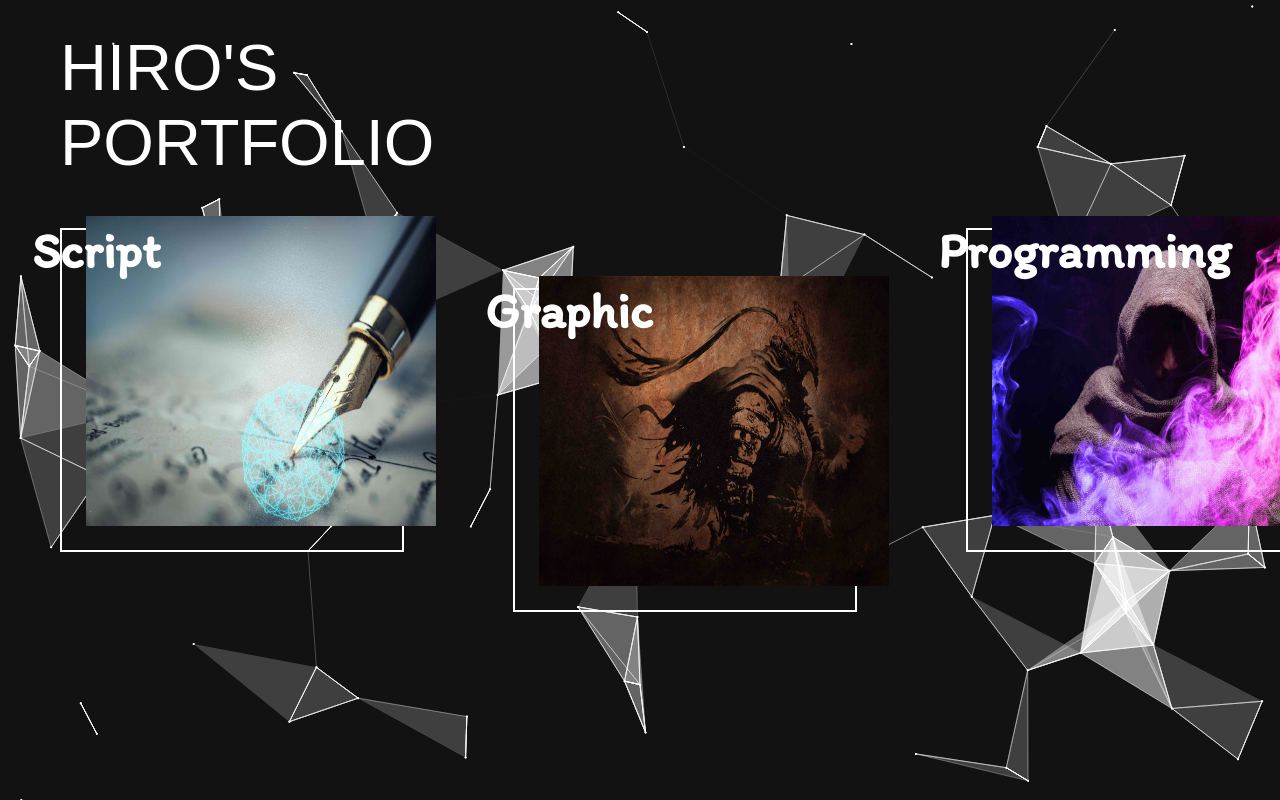
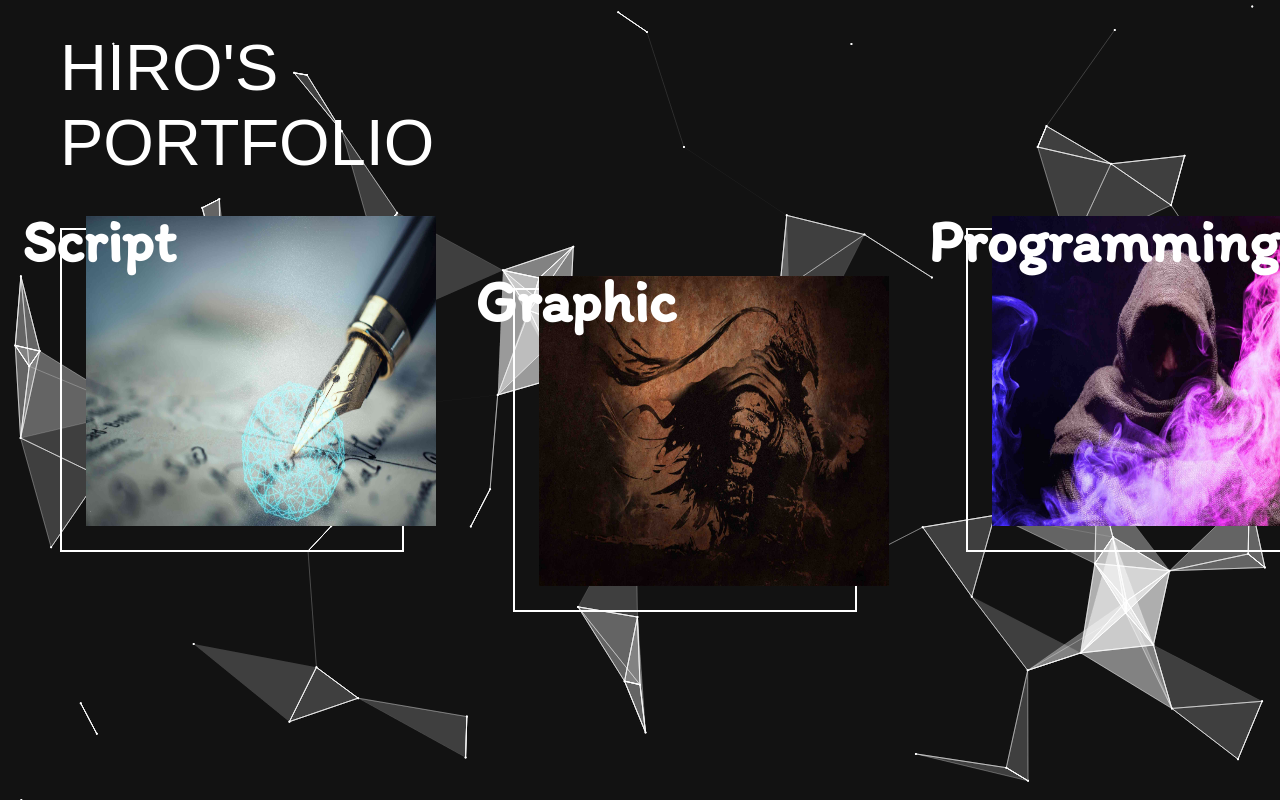
Before and after one commit to hiro881213/HirosPortfolio, a React (Create React App) app: page / in a window 1280 px wide. Shown: the top 800 px of the page. Built offline with nearby package versions, Linux system fonts and the light colour scheme; a web font is replaced by a local one.

Commit message:
change font size

```diff
--- a/src/components/Home/scss/Menu.module.scss
+++ b/src/components/Home/scss/Menu.module.scss
@@ -22,10 +22,10 @@
     }
 
     .title {
-        top:-10px;
-        left: -30px;
+        top:-25px;
+        left: -40px;
         font-family: 'Itim', cursive;
-        font-size: 50px;
+        font-size: 60px;
         font-weight: bold;
     }
 
```
